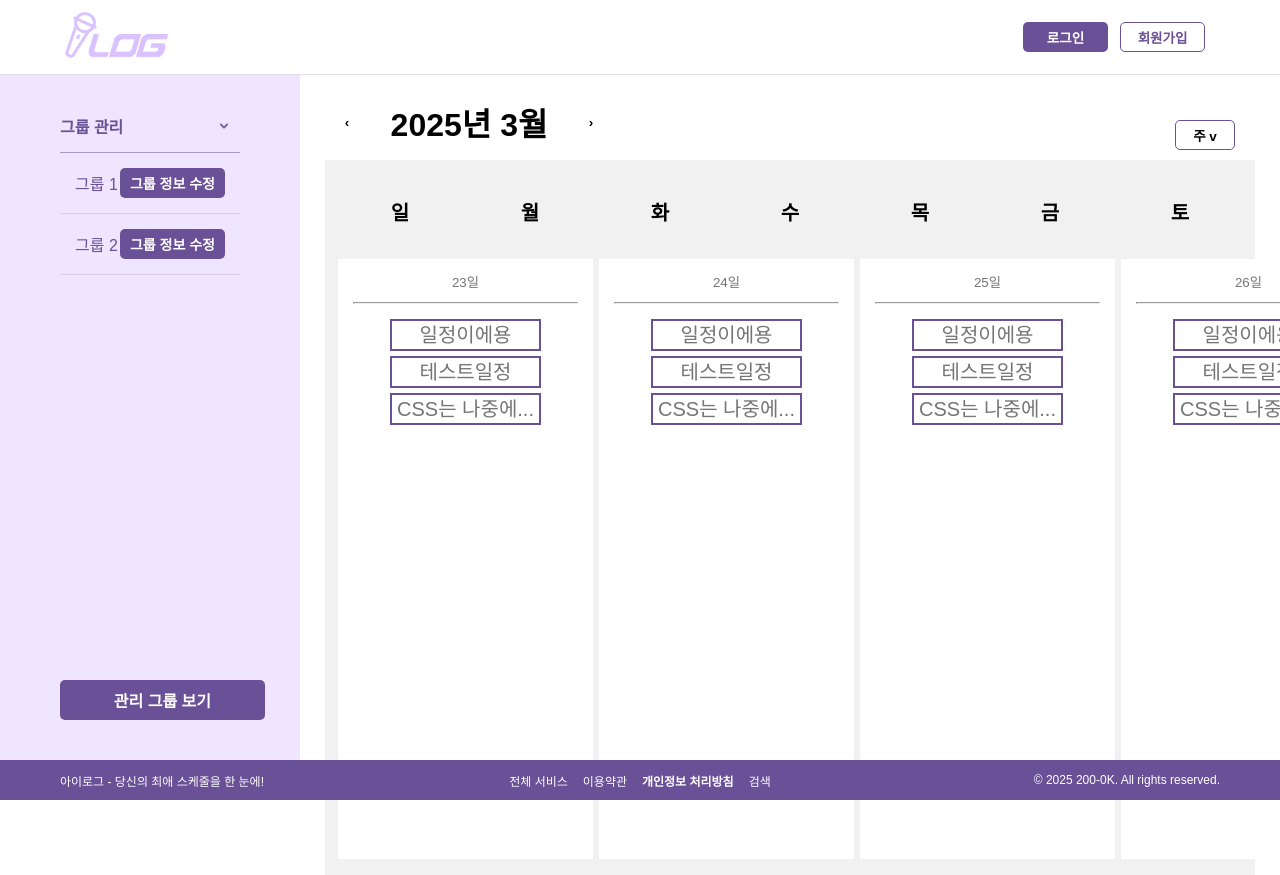
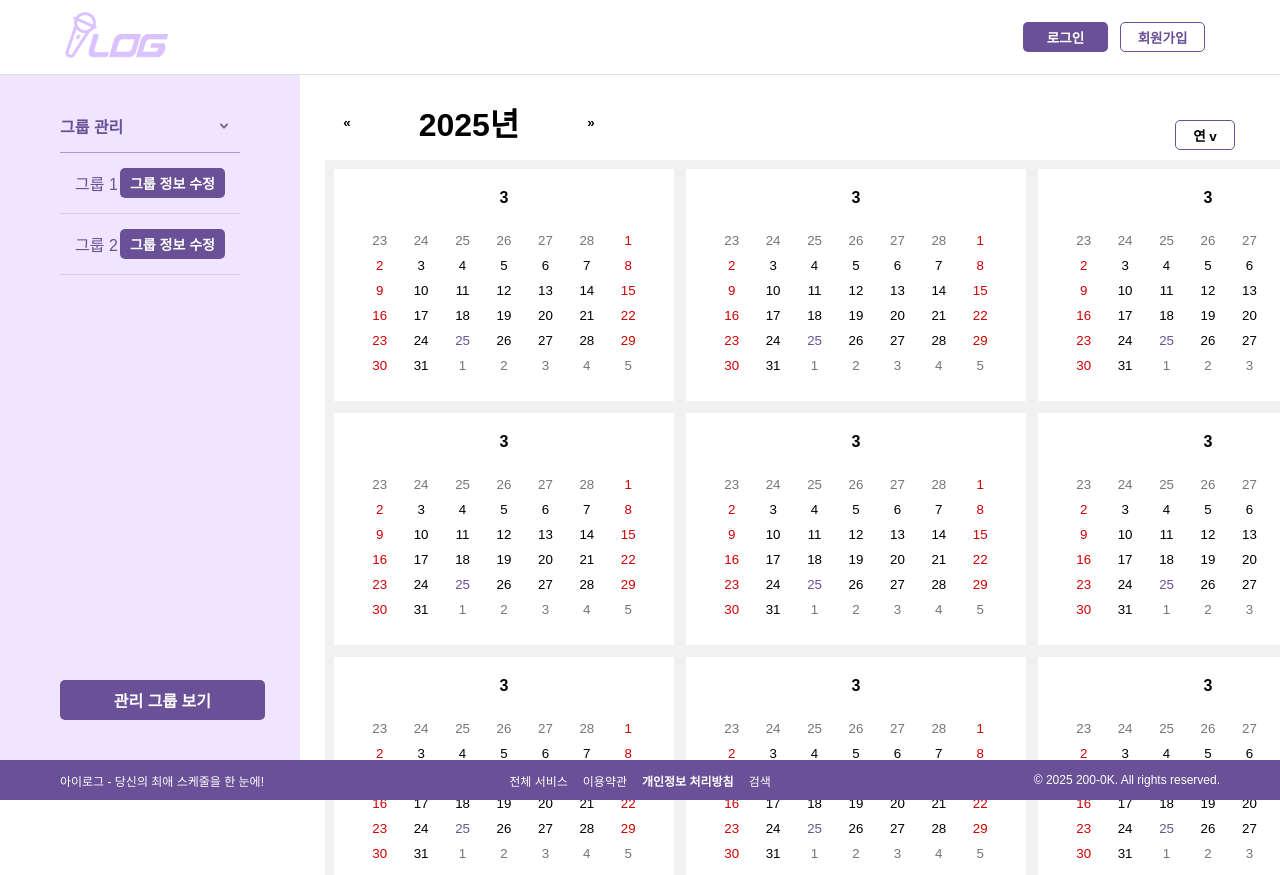
Before and after one commit to oz-200ok/fav_idolfe, a React (Vite) app: page / in a window 1280 px wide. Built offline with nearby package versions, Linux system fonts and the light colour scheme; the HTML template or start-up script is replaced by a standard one; a web font is replaced by a local one.

Commit message:
중간저장

```diff
--- a/src/components/Schedule/Weekly/weekly.scss
+++ b/src/components/Schedule/Weekly/weekly.scss
@@ -1,4 +1,3 @@
-
 .calendar_weekly {
   .react-calendar__month-view {
     padding: 10px !important;
--- /dev/null
+++ b/src/components/Schedule/Yearly/ViewYearly.tsx
@@ -0,0 +1,25 @@
+import Calendar from 'react-calendar';
+
+type T_ViewYearly = {
+  value: any;
+  onChange: any;
+};
+export default function ViewYearly(props: T_ViewYearly) {
+  return (
+    <Calendar
+      view="month"
+      locale="ko"
+      nextLabel={null}
+      prevLabel={null}
+      next2Label={null}
+      prev2Label={null}
+      onChange={props.onChange}
+      value={props.value}
+      calendarType="gregory"
+      formatMonthYear={(locale, date) => `${date.getMonth()+1}`} // Month는 0부터 시작
+      formatDay={(locale, date) =>
+        date.toLocaleString('en', { day: 'numeric' })
+      }
+    />
+  );
+}
--- a/src/components/Schedule/Yearly/index.tsx
+++ b/src/components/Schedule/Yearly/index.tsx
@@ -1,40 +1,38 @@
-import { useState } from 'react';
+import { useEffect, useState } from 'react';
 import Calendar from 'react-calendar';
 import 'react-calendar/dist/Calendar.css';
 import '../schedule.scss';
 import './yearly.scss';
+import ViewYearly from './ViewYearly';
+import { formatDate } from 'react-calendar/dist/cjs/shared/dateFormatter';
 
 export default function Schedule() {
   const [value, onChange] = useState(new Date());
-  const emptyArray = new Array(12).fill('123');
+  const emptyArray = new Array(12).fill(null);
+
+  useEffect(()=>{console.log('value 변경됨', value)},[value])
+  function yearChangeHandle () {
+    onChange()
+  }
 
   return (
-    <div className="div_schedule">
-      {console.log(value)}
-      {emptyArray.map((item, index) => {
-        return (
+    <div className="div_yearly">
       <Calendar
-            view="month" // month, year, decade, century
-            // showNavigation={false}
-            // showNeighboringMonth={false}
+        view="month"
+        locale="ko"
+        className="calendar_yearlyHearder"
         nextLabel={null}
         prevLabel={null}
-            next2Label={null}
-            prev2Label={null}
-            locale="ko"
-            onChange={onChange}
         value={value}
-            calendarType="gregory"
-            onClickDay={() => {
-              console.log(123);
-            }}
-            key={index}
-            formatDay={(locale, date) =>
-              date.toLocaleString('en', { day: 'numeric' })
-            }
+        formatMonthYear={(locale, date) => `${date.getFullYear()}년`}
+        onActiveStartDateChange={()=>console.log('test')}
       />
-        );
+
+      <div className="div_schedule">
+        {emptyArray.map((item, index) => {
+          return <ViewYearly key={index} value={value} onChange={onChange} />;
         })}
+      </div>
     </div>
   );
 }
--- a/src/components/Schedule/Yearly/yearly.scss
+++ b/src/components/Schedule/Yearly/yearly.scss
@@ -1,8 +1,16 @@
+.calendar_yearlyHearder {
+  height: 60px;
+  .react-calendar__viewContainer {
+    display: none !important;
+  }
+}
+
 .div_schedule {
   background-color: #f1f1f1;
   display: flex;
   flex-wrap: wrap;
-  padding: 10px;
+  width: 1416px;
+  padding: 3px;
   margin: 20px;
 
   .react-calendar__navigation__label {
@@ -18,15 +26,12 @@
     flex-direction: column;
     align-items: center;
     width: 340px;
-    height: 275px;
+    height: 232px;
     padding: 20px !important;
     margin: 6px;
 
     .react-calendar__viewContainer {
       flex-wrap: wrap;
-    }
-
-  }
 
       .react-calendar__month-view {
         background-color: white;
@@ -40,8 +45,11 @@
         .react-calendar__tile {
           justify-content: center;
           align-items: center;
-      height: 30px !important;
+          height: 25px !important;
           margin: 0 0 !important;
         }
       }
     }
+  }
+
+}
--- a/src/components/Schedule/index.tsx
+++ b/src/components/Schedule/index.tsx
@@ -7,7 +7,8 @@ import DropDown from './DropDown';
 export type T_Schedule = '월' | '주' | '연';
 
 export default function Schedule() {
-  const [scheduleType, setScheduleType] = useState<T_Schedule>('주');
+  const [value, onChange] = useState(new Date())
+  const [scheduleType, setScheduleType] = useState<T_Schedule>('연');
   const [dropDownView, setDropDownView] = useState<boolean>(false);
 
   function randerSchedule() {
```
Lines whose indentation alone changed are shown as unchanged.
